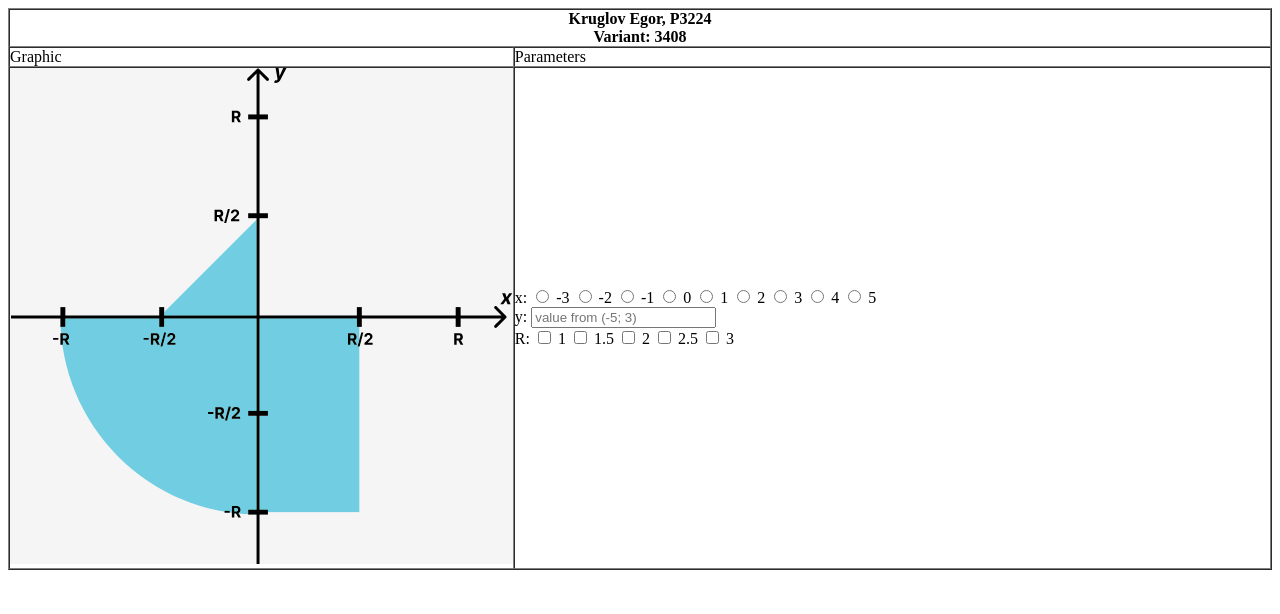
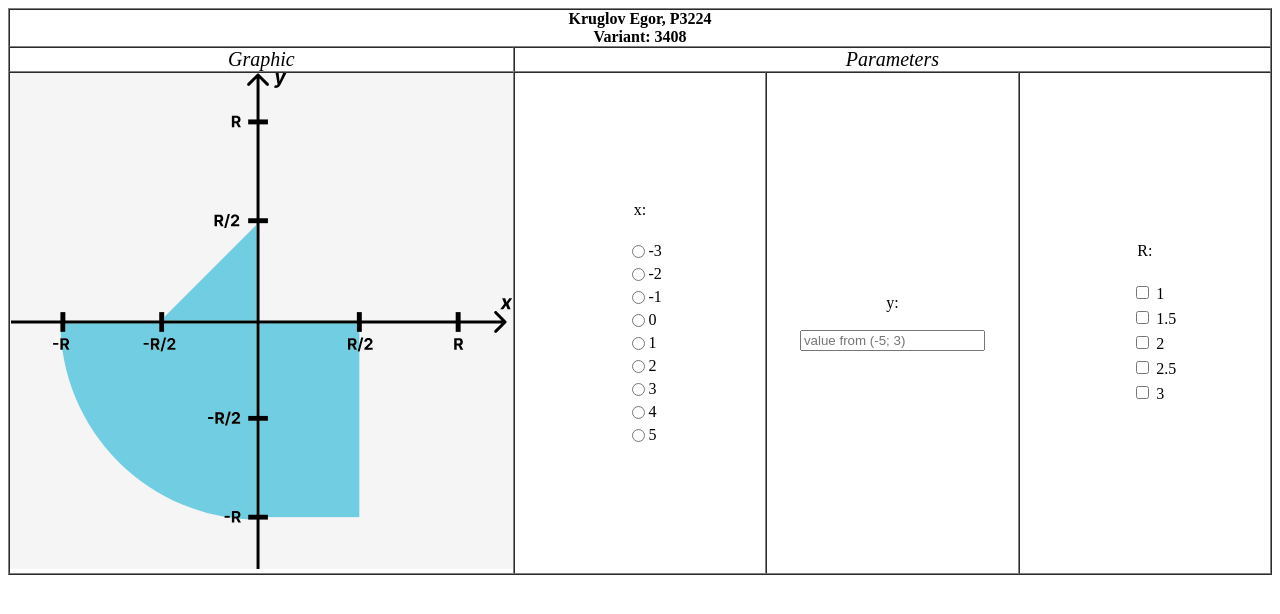
Before and after one commit to KruglovEgor/Web, a PHP site: page /index.html in a window 1280 px wide. Shown: the top 614 px of the page. Run offline with PHP 8.4, Linux system fonts and the light colour scheme.

Commit message:
Input fix
Made input more beautiful

```diff
--- a/lab1/index.html
+++ b/lab1/index.html
@@ -3,6 +3,7 @@
 <head>
     <meta charset="UTF-8">
     <title>Lab1</title>
+    <link rel="stylesheet" href="style.css">
 </head>
 <body>
 <table
@@ -12,62 +13,111 @@
     width="100%"
     height=auto>
     <tr class="header">
-        <th colspan="2">Kruglov Egor, P3224 <br> Variant: 3408</th>
+        <th colspan="4">Kruglov Egor, P3224 <br> Variant: 3408</th>
     </tr>
     <tr>
-        <td width="40%">Graphic</td>
-        <td width="60%">Parameters</td>
+        <td width="40%">
+            <div class="column-name">Graphic</div>
+        </td>
+        <td width="60%" colspan="3">
+            <div class="column-name">Parameters</div>
+        </td>
     </tr>
     <tr>
         <td width="40%">
             <img src="img/Lab1.svg" alt="Graphic" width="100%">
         </td>
-        <td width="60%">
+        <td width="20%">
             <div class="container" id="x-container">
-                <label>x:</label>
 
+                <div class="parameter-name">x: </div> <br>
+                <div class="input-label">
                     <input type="radio" name="x-value" value="-3" id="x=-3">
-                <label for="x=-3">-3</label>
+                    <label for="x=-3">-3</label> <br>
+                </div>
 
+                <div class="input-label">
                 <input type="radio" name="x-value" value="-2" id="x=-2">
-                <label for="x=-2">-2</label>
+                <label for="x=-2">-2</label> <br>
+                </div>
 
+                <div class="input-label">
                 <input type="radio" name="x-value" value="-1" id="x=-1">
-                <label for="x=-1">-1</label>
+                <label for="x=-1">-1</label> <br>
+                </div>
 
+                <div class="input-label">
                 <input type="radio" name="x-value" value="0" id="x=0">
-                <label for="x=0">0</label>
+                <label for="x=0">0</label> <br>
+                </div>
 
+                <div class="input-label">
                 <input type="radio" name="x-value" value="1" id="x=1">
-                <label for="x=1">1</label>
+                <label for="x=1">1</label> <br>
+                </div>
 
+                <div class="input-label">
                 <input type="radio" name="x-value" value="2" id="x=2">
-                <label for="x=2">2</label>
+                <label for="x=2">2</label> <br>
+                </div>
 
+                <div class="input-label">
                 <input type="radio" name="x-value" value="3" id="x=3">
-                <label for="x=3">3</label>
+                <label for="x=3">3</label> <br>
+                </div>
 
+                <div class="input-label">
                 <input type="radio" name="x-value" value="4" id="x=4">
-                <label for="x=4">4</label>
+                <label for="x=4">4</label> <br>
+                </div>
 
+                <div class="input-label">
                 <input type="radio" name="x-value" value="5" id="x=5">
                 <label for="x=5">5</label>
                 </div>
-
+            </div>
+        </td>
+            <td width="20%">
                 <div class="container" id="y-container">
                     <!-- We may not write "for" in this label, because we have container -->
-                <label for="y-value">y:</label>
+                    <div class="parameter-name">y: </div> <br>
                     <input type="text" name="y-value" id="y-value" placeholder="value from (-5; 3)" maxlength="6">
                 </div>
-
+            </td>
+            <td width="20%">
                 <div class="container" id="r-container">
                     <!-- Разобраться с подписями справа (мб сделать снизу). Также посмотреть что делать с множественным выбором чекбоксов. Возможно проверять в js возможно заменить на выпадающий список или на радио-кнопки -->
-                <label>R:</label>
-                <input type="checkbox" id="r=1" value="1"> 1
-                <input type="checkbox" id="r=1.5" value="1.5"> 1.5
-                <input type="checkbox" id="r=2" value="2"> 2
-                <input type="checkbox" id="r=2.5" value="2.5"> 2.5
-                <input type="checkbox" id="r=3" value="3"> 3
+                    <div class="parameter-name">R: </div> <br>
+
+                    <div class="input-label">
+                    <label for="r=1">
+                        <input type="checkbox" id="r=1" value="1"> 1 <br>
+                    </label>
+                    </div>
+
+                    <div class="input-label">
+                    <label for="r=1.5">
+                        <input type="checkbox" id="r=1.5" value="1.5"> 1.5 <br>
+                    </label>
+                    </div>
+
+                    <div class="input-label">
+                    <label for="r=2">
+                        <input type="checkbox" id="r=2" value="2"> 2 <br>
+                    </label>
+                    </div>
+
+                    <div class="input-label">
+                    <label for="r=2.5">
+                        <input type="checkbox" id="r=2.5" value="2.5"> 2.5 <br>
+                    </label>
+                    </div>
+
+                    <div class="input-label">
+                    <label for="r=3">
+                        <input type="checkbox" id="r=3" value="3"> 3 <br>
+                    </label>
+                    </div>
                 </div>
             </td>
     </tr>
--- a/lab1/style.css
+++ b/lab1/style.css
@@ -7,3 +7,22 @@
 #send-button{
     margin: 5px;
 }
+
+.column-name{
+    font-size: 20px;
+    font-style: italic;
+    text-align: center;
+}
+
+.container{
+    text-align: center;
+}
+
+.input-label {
+    margin-left: 45%;
+    margin-top: 5px;
+    display: flex;
+    flex-direction: row;
+    justify-content: flex-start;
+    align-items: flex-start;
+}
```
Lines whose indentation alone changed are shown as unchanged.
